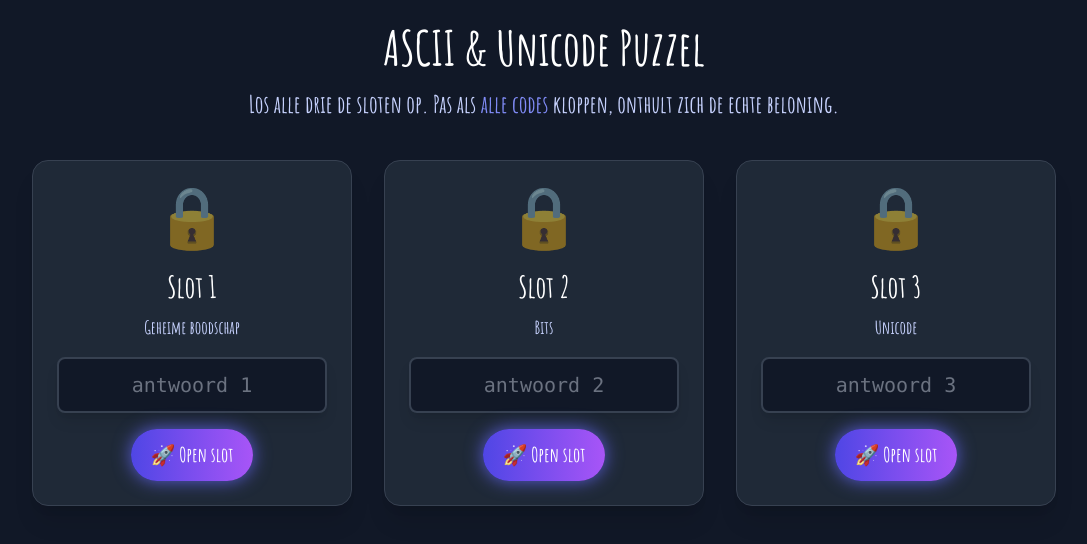
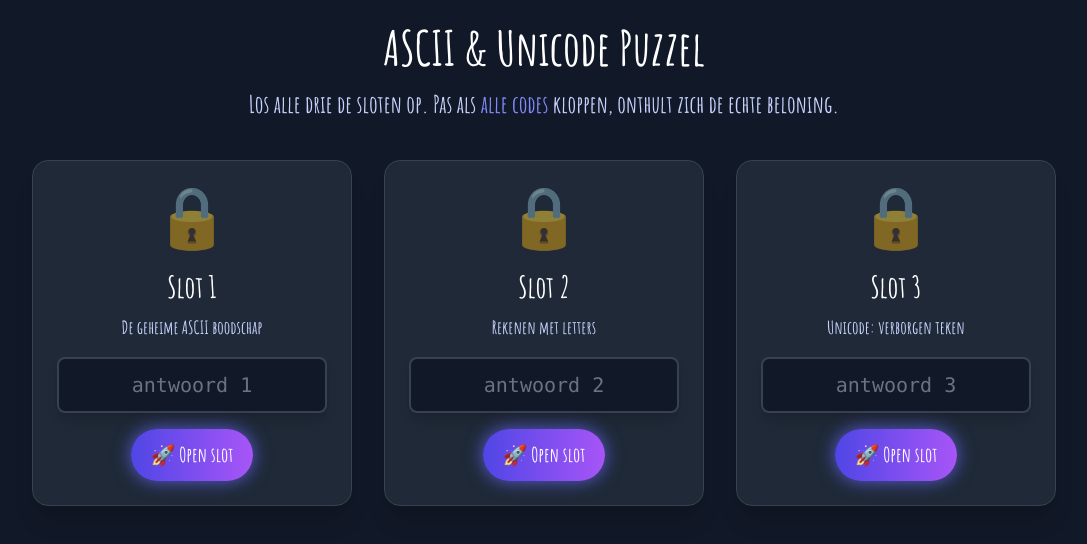
Before and after one commit to fq28/simple-escape, a SvelteKit app: page / in a window 1280 px wide. Shown: the top 544 px of the page, without its empty margins (96-1183 px from the left). Built offline with nearby package versions, Linux system fonts and the light colour scheme.

Commit message:
Update +page.svelte

```diff
--- a/src/routes/+page.svelte
+++ b/src/routes/+page.svelte
@@ -9,22 +9,22 @@
     {
       id: 1,
       title: 'Slot 1',
-      description: 'Geheime boodschap',
-      code: 'alfabet',          // expected answer (text)
+      description: 'De geheime ASCII boodschap',
+      code: 'Bit 7',          // expected answer (text)
       placeholder: 'antwoord 1'
     },
     {
       id: 2,
       title: 'Slot 2',
-      description: 'Bits',
-      code: 'stoelen',          // expected answer (text)
+      description: 'Rekenen met letters',
+      code: 'D',          // expected answer (text)
       placeholder: 'antwoord 2'
     },
     {
       id: 3,
       title: 'Slot 3',
-      description: 'Unicode',
-      code: 'paardensprong',    // expected answer (text)
+      description: 'Unicode: verborgen teken',
+      code: '菐',    // expected answer (text)
       placeholder: 'antwoord 3'
     }
   ];
```
